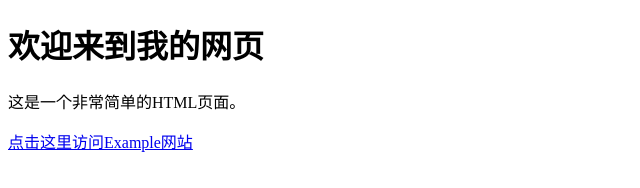
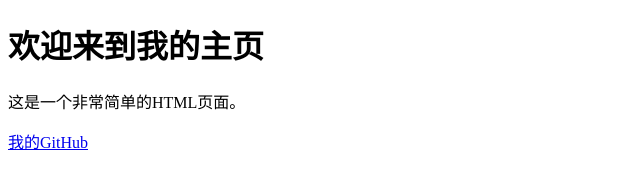
Before and after one commit to anjouliu/anjou.github.io, a plain HTML site: page index.html in a window 1280 px wide. Shown: the whole page, without its empty margins (0-640 px from the left). Drawn offline with Linux system fonts and the light colour scheme.

Commit message:
Update index.html

```diff
--- a/index.html
+++ b/index.html
@@ -3,11 +3,11 @@
 <head>
     <meta charset="UTF-8">
     <meta name="viewport" content="width=device-width, initial-scale=1.0">
-    <title>我的简单网页</title>
+    <title>我的主页</title>
 </head>
 <body>
-    <h1>欢迎来到我的网页</h1>
+    <h1>欢迎来到我的主页</h1>
     <p>这是一个非常简单的HTML页面。</p>
-    <a href="https://www.example.com">点击这里访问Example网站</a>
+    <a href="https://github.com/anjouliu">我的GitHub</a>
 </body>
 </html>
```
